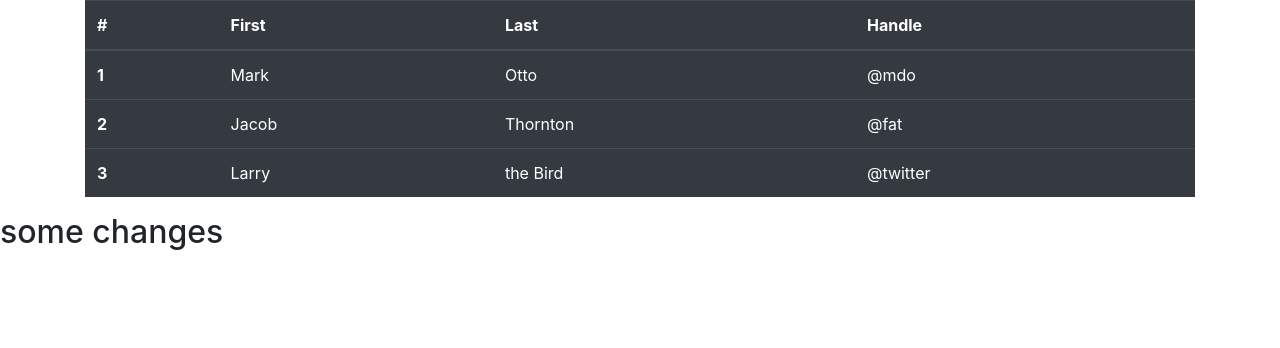
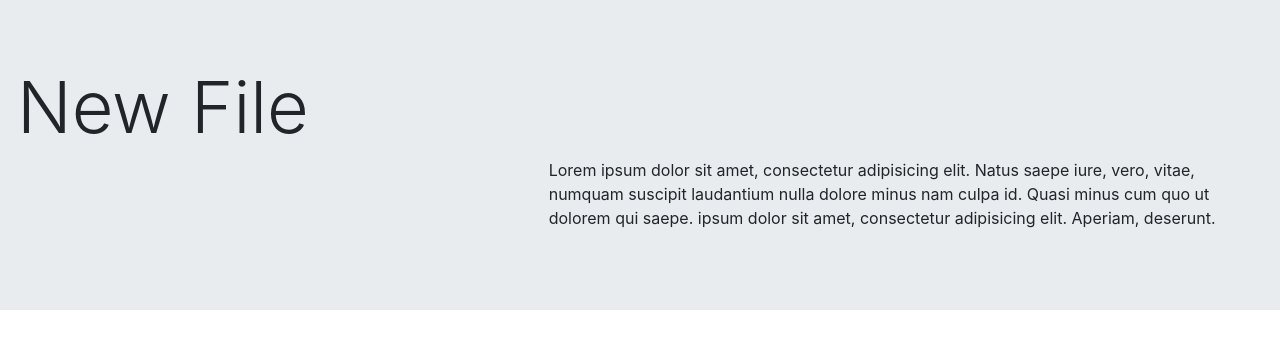
Before and after one commit to beregsys/bootstrap-test, a plain HTML site: page index.html in a window 1280 px wide. Drawn offline with nearby package versions, Linux system fonts and the light colour scheme.

```diff
--- a/index.html
+++ b/index.html
@@ -15,41 +15,22 @@
 </head>
 
 <body>
+  <div class="row">
+    <div class="jumbotron">
+      <h1 class="display-3">New File</h1>
+      <div class="row justify-content-xl-end">
+        <p class="col-xl-7 ">Lorem ipsum dolor sit amet, consectetur adipisicing elit. Natus saepe iure, vero, vitae, numquam suscipit laudantium nulla dolore minus nam culpa id. Quasi minus cum quo ut dolorem qui saepe. ipsum
+          dolor sit amet,
+          consectetur
+          adipisicing elit.
+          Aperiam, deserunt.</p>
+      </div>
 
-  <div class="container">
-    <table class="table table-dark">
-      <thead>
-        <tr>
-          <th scope="col">#</th>
-          <th scope="col">First</th>
-          <th scope="col">Last</th>
-          <th scope="col">Handle</th>
-        </tr>
-      </thead>
-      <tbody>
-        <tr>
-          <th scope="row">1</th>
-          <td>Mark</td>
-          <td>Otto</td>
-          <td>@mdo</td>
-        </tr>
-        <tr>
-          <th scope="row">2</th>
-          <td>Jacob</td>
-          <td>Thornton</td>
-          <td>@fat</td>
-        </tr>
-        <tr>
-          <th scope="row">3</th>
-          <td>Larry</td>
-          <td>the Bird</td>
-          <td>@twitter</td>
-        </tr>
-      </tbody>
-    </table>
+    </div>
   </div>
 
-  <h2>some changes</h2>
+
+
   <!-- Optional JavaScript -->
   <!-- jQuery first, then Popper.js, then Bootstrap JS -->
   <script src="https://code.jquery.com/jquery-3.3.1.slim.min.js" integrity="sha384-q8i/X+965DzO0rT7abK41JStQIAqVgRVzpbzo5smXKp4YfRvH+8abtTE1Pi6jizo" crossorigin="anonymous"></script>
```
Also changed, not shown: 1 other file.
